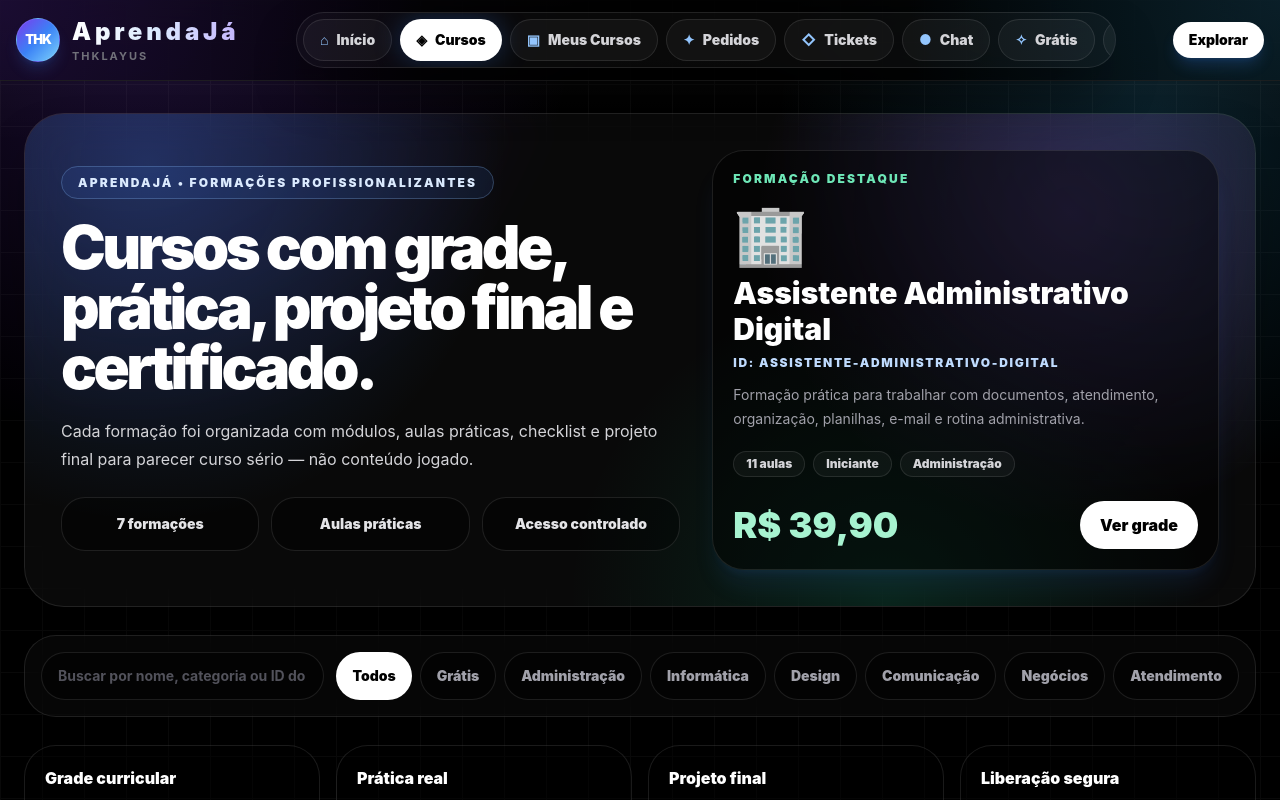
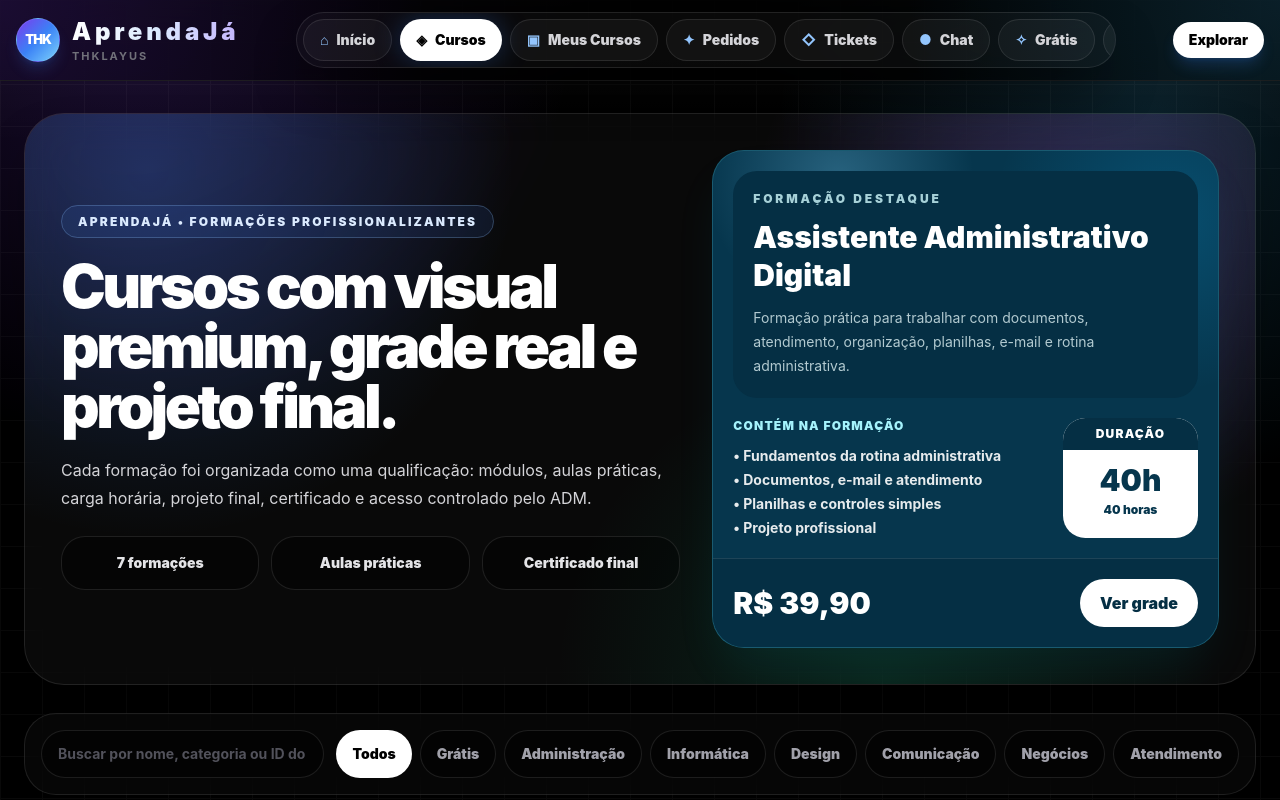
Before and after one commit to thiagodouglas19t-lang/Thklayus-hub, a React (Vite) app: page / in a window 1280 px wide. Both pictures are taken after a click on the button "Ver formações". Shown: the top 800 px of the page. Built offline with nearby package versions, Linux system fonts and the light colour scheme.

Commit message:
Melhora visual profissional do catálogo

```diff
--- a/src/pages/Cursos.tsx
+++ b/src/pages/Cursos.tsx
@@ -7,6 +7,31 @@ const levelLabel: Record<string, string> = { iniciante: "Iniciante", intermediar
 
 function aulasDoCurso(course: CourseContent) {
   return course.modules.reduce((sum, module) => sum + module.lessons.length, 0);
+}
+
+function cargaHoraria(course: CourseContent) {
+  const match = course.duration.match(/(\d+)h/);
+  return match ? `${match[1]} horas` : course.duration.includes("meses") ? course.duration : course.duration;
+}
+
+function duracaoPrincipal(course: CourseContent) {
+  if (course.duration.includes("•")) return course.duration.split("•")[0].trim();
+  return course.duration;
+}
+
+function principaisModulos(course: CourseContent) {
+  return course.modules.slice(0, 5).map((modulo) => modulo.title.replace(/^Módulo\s*\d+\s*[—-]\s*/i, ""));
+}
+
+function areasAtuacao(course: CourseContent) {
+  if (course.id === "desenvolvedor-sistemas") return "Sistemas de gestão, cadastros internos, painéis administrativos, controle de pedidos, relatórios e soluções digitais para pequenos negócios.";
+  if (course.id === "desenvolvedor-websites") return "Criação de sites institucionais, landing pages, portfólios, páginas de venda, manutenção de sites e presença digital para empresas.";
+  if (course.id === "ia-na-pratica") return "Automação de tarefas, criação de conteúdo, marketing, vendas, atendimento, gestão de processos e produtividade com inteligência artificial.";
+  return course.outcome;
+}
+
+function isTechCourse(course: CourseContent) {
+  return ["desenvolvedor-sistemas", "desenvolvedor-websites", "ia-na-pratica"].includes(course.id);
 }
 
 function abrirEstudoGratis(course: CourseContent) {
@@ -21,8 +46,7 @@ export default function Cursos() {
   const [categoria, setCategoria] = useState("Todos");
   const [busca, setBusca] = useState("");
 
-  const cursoDestaque =
-    professionalCourses.find((course) => course.id === "assistente-administrativo-digital") ?? professionalCourses[0];
+  const cursoDestaque = professionalCourses.find((course) => course.id === "ia-na-pratica") ?? professionalCourses[0];
 
   const categorias = useMemo(() => ["Todos", "Grátis", ...Array.from(new Set(professionalCourses.map((course) => course.category)))], []);
 
@@ -47,26 +71,36 @@ export default function Cursos() {
         <div className="relative grid gap-8 lg:grid-cols-[1.1fr_0.9fr] lg:items-center">
           <div>
             <span className="rounded-full border border-blue-300/25 bg-blue-500/10 px-4 py-2 text-xs font-black uppercase tracking-[0.18em] text-blue-100">AprendaJá • formações profissionalizantes</span>
-            <h2 className="mt-6 max-w-3xl text-4xl font-black tracking-[-0.06em] text-white md:text-6xl">Cursos com grade, prática, projeto final e certificado.</h2>
-            <p className="mt-5 max-w-2xl text-base leading-7 text-zinc-300">Cada formação foi organizada com módulos, aulas práticas, checklist e projeto final para parecer curso sério — não conteúdo jogado.</p>
+            <h2 className="mt-6 max-w-3xl text-4xl font-black tracking-[-0.06em] text-white md:text-6xl">Cursos com visual premium, grade real e projeto final.</h2>
+            <p className="mt-5 max-w-2xl text-base leading-7 text-zinc-300">Cada formação foi organizada como uma qualificação: módulos, aulas práticas, carga horária, projeto final, certificado e acesso controlado pelo ADM.</p>
             <div className="mt-6 grid gap-3 sm:grid-cols-3">
-              {[`${professionalCourses.length} formações`, "Aulas práticas", "Acesso controlado"].map((item) => <div key={item} className="rounded-2xl border border-white/10 bg-black/35 p-4 text-center text-sm font-black text-zinc-200">{item}</div>)}
+              {[`${professionalCourses.length} formações`, "Aulas práticas", "Certificado final"].map((item) => <div key={item} className="rounded-2xl border border-white/10 bg-black/35 p-4 text-center text-sm font-black text-zinc-200">{item}</div>)}
             </div>
           </div>
-          <div className="rounded-[2rem] border border-white/10 bg-black/45 p-5 shadow-xl shadow-blue-500/10">
-            <p className="text-xs font-black uppercase tracking-[0.18em] text-emerald-300">Formação destaque</p>
-            <p className="mt-4 text-6xl">{cursoDestaque.hero}</p>
-            <h3 className="mt-3 text-3xl font-black text-white">{cursoDestaque.title}</h3>
-            <p className="mt-2 break-all text-xs font-black uppercase tracking-[0.14em] text-blue-200">ID: {cursoDestaque.id}</p>
-            <p className="mt-3 text-sm leading-6 text-zinc-400">{cursoDestaque.subtitle}</p>
-            <div className="mt-5 flex flex-wrap gap-2">
-              <span className="rounded-full border border-white/10 bg-white/[0.04] px-3 py-1 text-xs font-black text-zinc-300">{aulasDoCurso(cursoDestaque)} aulas</span>
-              <span className="rounded-full border border-white/10 bg-white/[0.04] px-3 py-1 text-xs font-black text-zinc-300">{levelLabel[cursoDestaque.level]}</span>
-              <span className="rounded-full border border-white/10 bg-white/[0.04] px-3 py-1 text-xs font-black text-zinc-300">{cursoDestaque.category}</span>
+          <div className="overflow-hidden rounded-[2rem] border border-cyan-300/20 bg-[#06364d] shadow-2xl shadow-cyan-500/10">
+            <div className="relative p-5">
+              <div className="absolute inset-0 bg-[radial-gradient(circle_at_25%_10%,rgba(125,211,252,0.28),transparent_30%),radial-gradient(circle_at_90%_25%,rgba(14,165,233,0.22),transparent_35%)]" />
+              <div className="relative rounded-[1.5rem] bg-[#052f44] p-5">
+                <p className="text-xs font-black uppercase tracking-[0.24em] text-cyan-100/80">Formação destaque</p>
+                <h3 className="mt-3 text-3xl font-black leading-tight text-white">{cursoDestaque.title}</h3>
+                <p className="mt-3 text-sm leading-6 text-cyan-50/75">{cursoDestaque.subtitle}</p>
               </div>
-            <div className="mt-6 flex items-center justify-between gap-3">
-              <p className="text-4xl font-black text-emerald-200">{cursoDestaque.price}</p>
-              <button onClick={() => setCursoDetalhes(cursoDestaque)} className="rounded-2xl bg-white px-5 py-3 font-black text-black transition active:scale-95">Ver grade</button>
+            </div>
+            <div className="grid grid-cols-[1fr_135px] gap-4 p-5 pt-0">
+              <div>
+                <p className="text-xs font-black uppercase tracking-widest text-cyan-200">Contém na formação</p>
+                <div className="mt-3 space-y-1 text-sm font-bold text-white/90">
+                  {principaisModulos(cursoDestaque).slice(0, 4).map((item) => <p key={item}>• {item}</p>)}
+                </div>
+              </div>
+              <div className="overflow-hidden rounded-[1.4rem] bg-white text-center text-[#06364d]">
+                <div className="bg-[#052f44] px-2 py-2 text-xs font-black uppercase tracking-widest text-white">Duração</div>
+                <div className="p-3"><p className="text-3xl font-black">{duracaoPrincipal(cursoDestaque)}</p><p className="mt-1 text-xs font-black">{cargaHoraria(cursoDestaque)}</p></div>
+              </div>
+            </div>
+            <div className="flex items-center justify-between gap-3 border-t border-white/10 bg-[#052f44] p-5">
+              <p className="text-3xl font-black text-white">{cursoDestaque.price}</p>
+              <button onClick={() => setCursoDetalhes(cursoDestaque)} className="rounded-2xl bg-white px-5 py-3 font-black text-[#052f44] transition active:scale-95">Ver grade</button>
             </div>
           </div>
         </div>
@@ -87,7 +121,41 @@ export default function Cursos() {
 
       <div className="grid gap-5 md:grid-cols-2 xl:grid-cols-3">
         {cursosFiltrados.map((course) => (
-          <article key={course.id} className="overflow-hidden rounded-[2rem] border border-white/10 bg-zinc-950 shadow-xl shadow-black/25 transition hover:-translate-y-1 hover:border-blue-300/40">
+          <article key={course.id} className={`overflow-hidden rounded-[2rem] border shadow-xl shadow-black/25 transition hover:-translate-y-1 ${isTechCourse(course) ? "border-cyan-300/20 bg-[#073750] hover:border-cyan-200/60" : "border-white/10 bg-zinc-950 hover:border-blue-300/40"}`}>
+            {isTechCourse(course) ? (
+              <div>
+                <div className="relative bg-[radial-gradient(circle_at_20%_0%,rgba(125,211,252,0.35),transparent_35%),linear-gradient(135deg,#031d2a,#064d70)] p-5 text-white">
+                  <div className="absolute right-4 top-4 text-5xl opacity-90">{course.hero}</div>
+                  <p className="text-xs font-black uppercase tracking-[0.22em] text-cyan-100/80">Qualificação técnica em</p>
+                  <h3 className="mt-3 max-w-[80%] text-3xl font-black leading-tight">{course.title.replace("Qualificação Técnica em ", "")}</h3>
+                  <p className="mt-3 break-all text-[10px] font-black uppercase tracking-[0.16em] text-cyan-200">ID: {course.id}</p>
+                </div>
+                <div className="bg-white p-5 text-[#06364d]">
+                  <p className="text-lg font-black leading-6">{course.subtitle}</p>
+                </div>
+                <div className="grid grid-cols-[1fr_118px] gap-4 p-5">
+                  <div>
+                    <p className="text-xs font-black uppercase tracking-widest text-cyan-200">Cursos / módulos</p>
+                    <div className="mt-3 space-y-1 text-sm font-semibold text-white/90">
+                      {principaisModulos(course).slice(0, 5).map((item) => <p key={item}>• {item}</p>)}
+                    </div>
+                  </div>
+                  <div className="overflow-hidden rounded-[1.3rem] bg-white text-center text-[#06364d]">
+                    <div className="bg-[#03283a] px-2 py-2 text-xs font-black uppercase tracking-widest text-white">Duração</div>
+                    <div className="p-3"><p className="text-2xl font-black leading-none">{duracaoPrincipal(course)}</p><p className="mt-2 text-[11px] font-black">{cargaHoraria(course)}</p></div>
+                  </div>
+                </div>
+                <div className="border-t border-white/10 p-5">
+                  <p className="text-xs font-black uppercase tracking-widest text-cyan-200">Áreas de atuação</p>
+                  <p className="mt-2 text-sm leading-6 text-cyan-50/80">{areasAtuacao(course)}</p>
+                  <div className="mt-4 grid gap-3 sm:grid-cols-2">
+                    <button onClick={() => setCursoDetalhes(course)} className="rounded-2xl border border-cyan-200/20 bg-white/5 px-4 py-3 font-black text-white transition active:scale-95">Ver grade</button>
+                    <button onClick={() => comprarOuAcessar(course)} className="rounded-2xl bg-white px-4 py-3 font-black text-[#06364d] transition active:scale-95">Comprar</button>
+                  </div>
+                </div>
+              </div>
+            ) : (
+              <>
                 <div className="bg-white p-5 text-black">
                   <div className="flex items-start justify-between gap-4">
                     <div>
@@ -114,6 +182,8 @@ export default function Cursos() {
                     <button onClick={() => comprarOuAcessar(course)} className="rounded-2xl bg-white px-4 py-3 font-black text-black transition active:scale-95">{course.free ? "Começar grátis" : "Comprar"}</button>
                   </div>
                 </div>
+              </>
+            )}
           </article>
         ))}
       </div>
```
Lines whose indentation alone changed are shown as unchanged.
